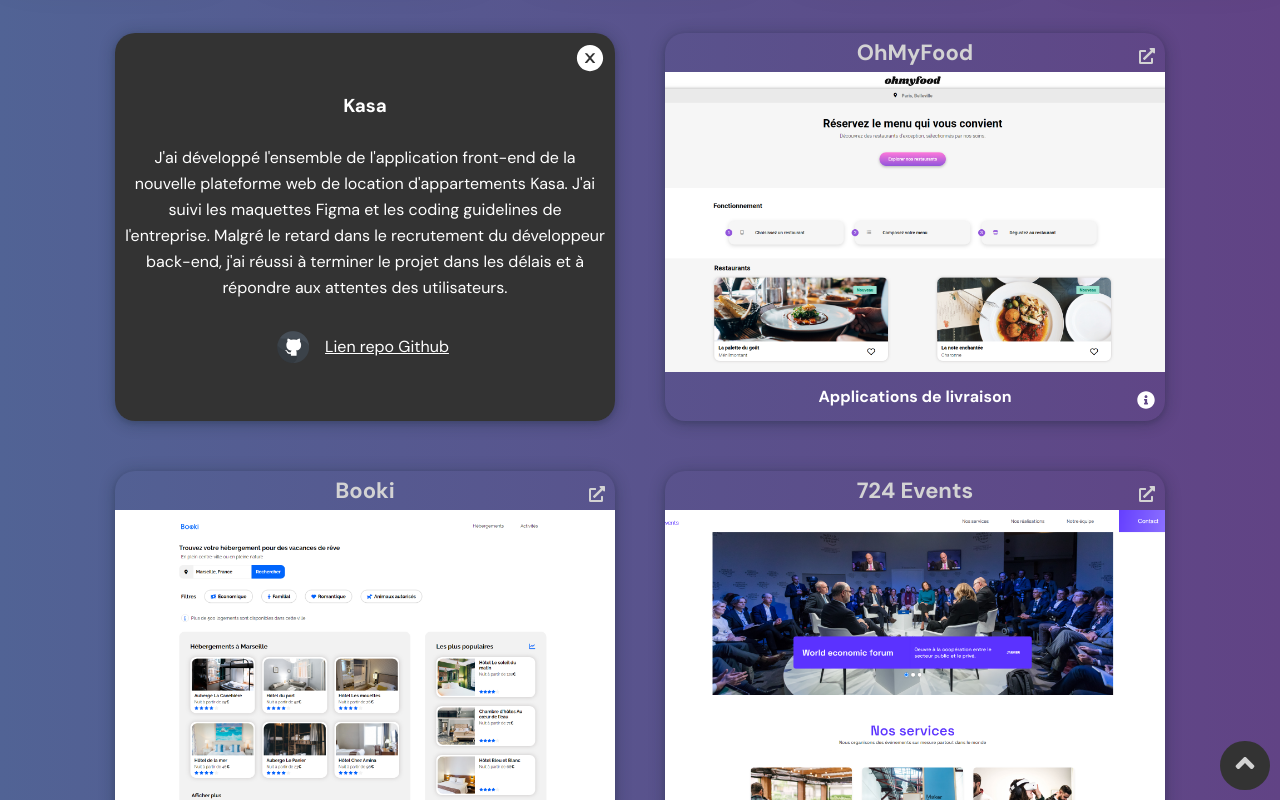
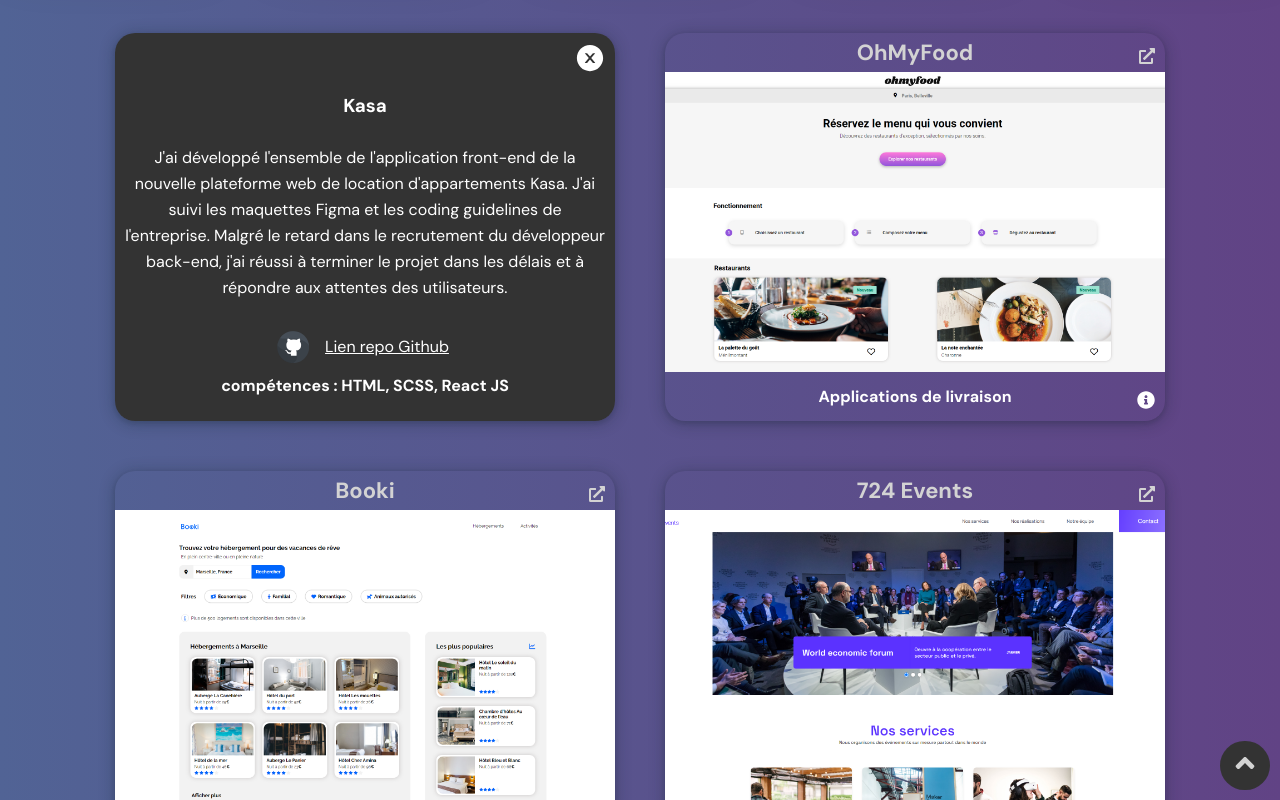
Before and after one commit to Giabilan/Portfolio-OC, a React (Vite) app: page / in a window 1280 px wide. Both pictures are taken after a click on the icon 596 px from the left and 1696 px from the top of the page. Shown: the part 1296-2096 px from the top of the page. Built offline with nearby package versions, Linux system fonts and the light colour scheme.

Commit message:
skills added to project cards

```diff
--- a/src/components/modal/index.jsx
+++ b/src/components/modal/index.jsx
@@ -2,7 +2,7 @@
 import PropTypes from "prop-types";
 import Github from "../../assets/github.png";
 
-const Modal = ({ repoLink, contentTitle, content, onClick }) => {
+const Modal = ({ repoLink, skills, contentTitle, content, onClick }) => {
   return (
     <div className="modalContainer">
       <div className="modal">
@@ -25,6 +25,7 @@
             Lien repo Github
           </a>
         </div>
+        <h4>compétences : {skills} </h4>
       </div>
     </div>
   );
@@ -33,6 +34,7 @@
 export default Modal;
 Modal.propTypes = {
   repoLink: PropTypes.string,
+  skills: PropTypes.string,
   contentTitle: PropTypes.string,
   content: PropTypes.string.isRequired,
   onClick: PropTypes.func.isRequired,
--- a/src/components/projects/Card/index.jsx
+++ b/src/components/projects/Card/index.jsx
@@ -3,7 +3,7 @@
 import { useState } from "react";
 import Modal from "../../modal";
 
-const Card = ({ title, desc, image, link, modalDesc, repoLink }) => {
+const Card = ({ title, desc, image, link, modalDesc, repoLink, skills }) => {
   const [open, setOpen] = useState(false);
 
   return (
@@ -26,6 +26,7 @@
             contentTitle={title}
             content={modalDesc}
             repoLink={repoLink}
+            skills={skills}
           />
         )}
       </div>
@@ -40,6 +41,7 @@
   link: PropTypes.string.isRequired,
   modalDesc: PropTypes.string.isRequired,
   repoLink: PropTypes.string,
+  skills: PropTypes.string,
 };
 
 export default Card;
--- a/src/components/projects/index.jsx
+++ b/src/components/projects/index.jsx
@@ -21,6 +21,7 @@
           image={Kasa}
           link="https://kasa-application-web.netlify.app/"
           modalDesc="J'ai développé l'ensemble de l'application front-end de la nouvelle plateforme web de location d'appartements Kasa. J'ai suivi les maquettes Figma et les coding guidelines de l'entreprise. Malgré le retard dans le recrutement du développeur back-end, j'ai réussi à terminer le projet dans les délais et à répondre aux attentes des utilisateurs."
+          skills="HTML, SCSS, React JS"
         />
         <Card
           repoLink="https://github.com/Giabilan/Ohmyfood-Giabilan"
@@ -29,6 +30,7 @@
           image={OhMyFood}
           link="https://giabilan.github.io/Ohmyfood-Giabilan/"
           modalDesc="J'ai développé un site web mobile first pour OhMyFood, une plateforme qui permet aux clients de composer le menu de leur repas dans des restaurants gastronomiques."
+          skills=" HTML & SCSS"
         />
         <Card
           repoLink="https://github.com/Giabilan/Booki-Giabilan"
@@ -37,6 +39,7 @@
           image={Booki}
           link="https://giabilan.github.io/Booki-Giabilan/"
           modalDesc="Création de la page d'accueil d'une agence de voyage en pure HTML & CSS"
+          skills="HTML & CSS"
         />
         <Card
           repoLink="https://github.com/Giabilan/P10_724_events"
@@ -46,6 +49,7 @@
           link="https://p10-724events.netlify.app/"
           modalDesc="Un premier développeur freelance avait commencé l'intégration, mais il a dû abandonner le projet pour raisons personnelles. Le site était fonctionnel, mais quelques bugs entravent le bon usage par les visiteurs.
           J'ai utilisé mes compétences en HTML, CSS et JavaScript pour corriger les bugs et améliorer le design du site."
+          skills="HTML, CSS, React JS, Jest"
         />
         <Card
           repoLink="https://github.com/Giabilan/P9_Nina-Carducci"
@@ -54,6 +58,7 @@
           image={seo}
           link="https://giabilan.github.io/Photographe_Nina_Carducci/"
           modalDesc="J'ai optimisé le site web de la photographe Nina Carducci pour les performances et le référencement."
+          skills="HTML, CSS, Lighthouse"
         />
         <Card
           repoLink="https://github.com/Giabilan/TamilFilm"
@@ -63,6 +68,7 @@
           link="https://film-tamil.netlify.app/"
           modalDesc="C'est mon premier site web créer en HTML & CSS & JS avant que je rentre en formation développeur web front end.
           C'est un site qui répertorie tout les film de l'industrie Kollywood"
+          skills="HTML & CSS"
         />
       </div>
     </div>
```
